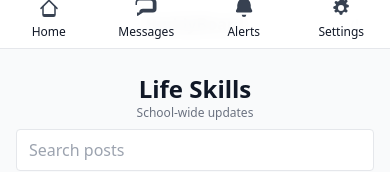
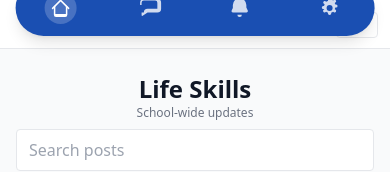
Before and after one commit to hligon35/CentriaLifeSkills, a Next.js app: page / in a window 390 px wide. Shown: the top 172 px of the page. Built offline with nearby package versions, Linux system fonts and the light colour scheme; no server answers; the database is empty.

Commit message:
Mobile bottom nav redesigned: centered pill with icons only, active state; role-aware items; uses usePathname

```diff
--- a/components/Header.tsx
+++ b/components/Header.tsx
@@ -1,10 +1,12 @@
 "use client"
 import Link from 'next/link'
-import { useRouter } from 'next/navigation'
-import { useCallback, useEffect, useState } from 'react'
+import { usePathname, useRouter } from 'next/navigation'
+import { useCallback, useEffect, useMemo, useState } from 'react'
+import clsx from 'clsx'
 
 export default function Header() {
   const router = useRouter()
+  const pathname = usePathname()
   const [role, setRole] = useState<string | null>(null)
   const onLogout = useCallback(async () => {
     await fetch('/api/auth/logout', { method: 'POST' })
@@ -41,51 +43,55 @@ export default function Header() {
           </div>
         </div>
         {/* Mobile bottom nav */}
-        <MobileBottomNav role={role} />
+        <MobileBottomNav role={role} activePath={pathname || '/'} />
       </nav>
     </header>
   )
 }
 
-function MobileBottomNav({ role }: { role: string | null }) {
+function MobileBottomNav({ role, activePath }: { role: string | null; activePath: string }) {
   // Choose 4 nav items based on role
-  const items = ((): Array<{ href: string; label: string; icon: JSX.Element }> => {
+  const items = useMemo((): Array<{ href: string; label: string; icon: JSX.Element; match: (p: string) => boolean }> => {
     if (role === 'PARENT') {
       return [
-        { href: '/', label: 'Home', icon: IconHome() },
-        { href: '/chat', label: 'Messages', icon: IconChat() },
-        { href: '/parent/therapists', label: 'Therapists', icon: IconUsers() },
-        { href: '/settings', label: 'Settings', icon: IconCog() },
+        { href: '/', label: 'Home', icon: IconHome(), match: p => p === '/' },
+        { href: '/chat', label: 'Messages', icon: IconChat(), match: p => p.startsWith('/chat') },
+        { href: '/parent/therapists', label: 'Therapists', icon: IconUsers(), match: p => p.startsWith('/parent/therapists') },
+        { href: '/settings', label: 'Settings', icon: IconCog(), match: p => p.startsWith('/settings') },
       ]
     }
     if (role === 'ADMIN') {
       return [
-        { href: '/', label: 'Home', icon: IconHome() },
-        { href: '/chat', label: 'Messages', icon: IconChat() },
-        { href: '/admin/settings', label: 'Admin', icon: IconShield() },
-        { href: '/settings', label: 'Settings', icon: IconCog() },
+        { href: '/', label: 'Home', icon: IconHome(), match: p => p === '/' },
+        { href: '/chat', label: 'Messages', icon: IconChat(), match: p => p.startsWith('/chat') },
+        { href: '/admin/settings', label: 'Admin', icon: IconShield(), match: p => p.startsWith('/admin') },
+        { href: '/settings', label: 'Settings', icon: IconCog(), match: p => p.startsWith('/settings') },
       ]
     }
     // Default (therapist)
     return [
-      { href: '/', label: 'Home', icon: IconHome() },
-      { href: '/chat', label: 'Messages', icon: IconChat() },
-      { href: '/notifications', label: 'Alerts', icon: IconBell() },
-      { href: '/settings', label: 'Settings', icon: IconCog() },
+      { href: '/', label: 'Home', icon: IconHome(), match: p => p === '/' },
+      { href: '/chat', label: 'Messages', icon: IconChat(), match: p => p.startsWith('/chat') },
+      { href: '/notifications', label: 'Alerts', icon: IconBell(), match: p => p.startsWith('/notifications') },
+      { href: '/settings', label: 'Settings', icon: IconCog(), match: p => p.startsWith('/settings') },
     ]
-  })()
+  }, [role])
 
   return (
-    <div className="sm:hidden fixed bottom-0 inset-x-0 z-20 border-t bg-white/95 backdrop-blur pb-[env(safe-area-inset-bottom)]">
-      <div className="mx-auto max-w-5xl grid grid-cols-4">
-        {items.map((it) => (
-          <Link key={it.href} href={it.href} className="flex flex-col items-center justify-center gap-1 py-2 text-xs">
-            <span aria-hidden className="h-6 w-6 text-gray-700">{it.icon}</span>
-            <span>{it.label}</span>
-          </Link>
-        ))}
-      </div>
-    </div>
+    <nav className="sm:hidden fixed bottom-3 left-1/2 -translate-x-1/2 z-30 w-[92%] max-w-md rounded-full bg-brand-600 text-white shadow-lg">
+      <ul className="grid grid-cols-4">
+        {items.map((it) => {
+          const active = it.match(activePath)
+          return (
+            <li key={it.href} className="list-none">
+              <Link aria-label={it.label} href={it.href} className={clsx('flex items-center justify-center py-3', active ? 'opacity-100' : 'opacity-80') }>
+                <span aria-hidden className={clsx('h-8 w-8 rounded-full flex items-center justify-center', active ? 'bg-white/20' : 'bg-transparent')}>{it.icon}</span>
+              </Link>
+            </li>
+          )
+        })}
+      </ul>
+    </nav>
   )
 }
 
```
Also changed, not shown: app/api/auth/register/Screenshot 2025-08-30 193524.png (added), app/api/auth/register/Screenshot 2025-08-30 193759.png (added).
